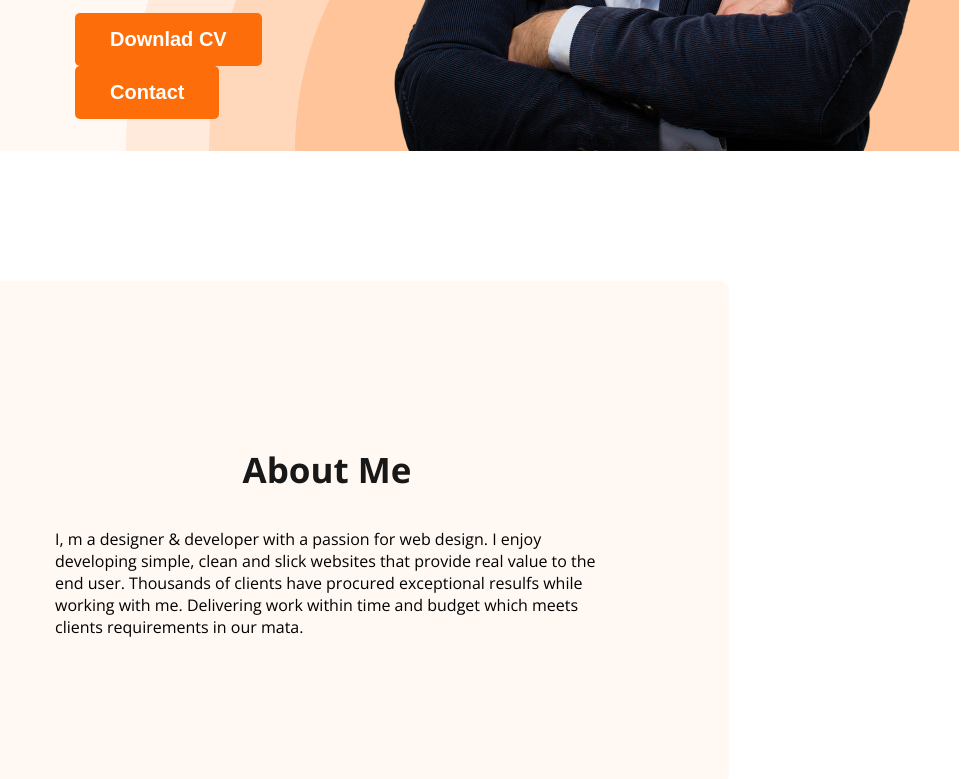
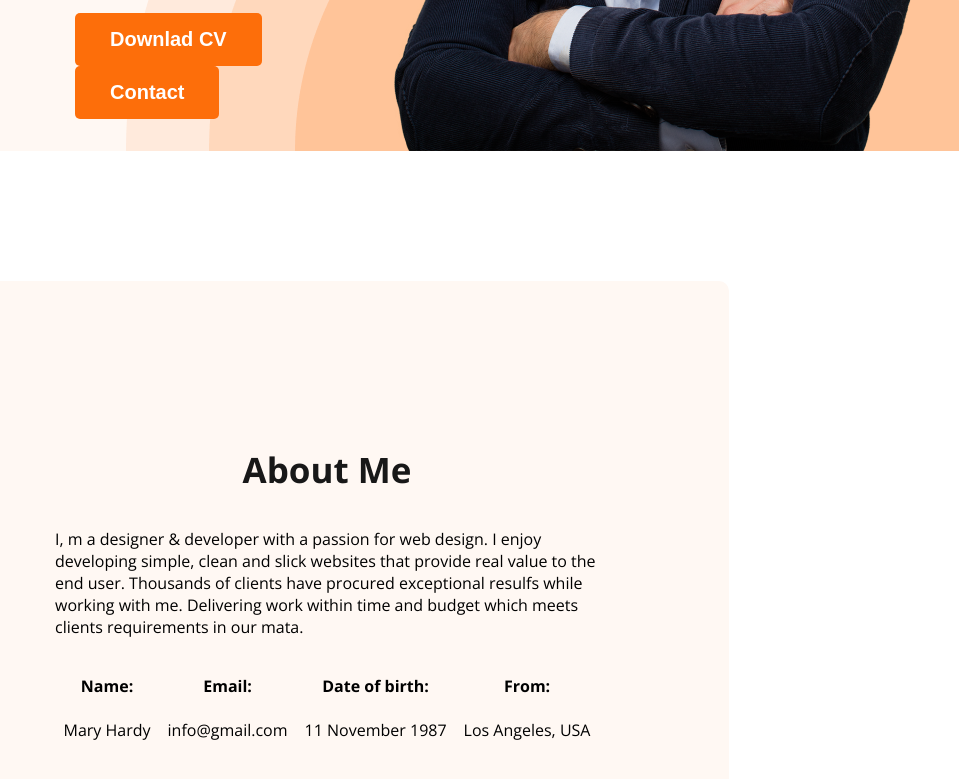
Before and after one commit to mmiskatul/webdeveloper-portfolio, a plain HTML site: page index.html in a window 1280 px wide. Shown: the part 714-1493 px from the top of the page, without its empty margins (313-1280 px from the left). Drawn offline with nearby package versions, Linux system fonts and the light colour scheme.

Commit message:
more info

```diff
--- a/index.html
+++ b/index.html
@@ -39,7 +39,28 @@
             <section class="about">
                 <h3 class="section-title">About Me</h3>
                 <p class="section-decription">I, m a designer & developer with a passion for web design. I enjoy developing simple, clean and slick websites that provide real value to the end user. Thousands of clients have procured exceptional resulfs while working with me. Delivering work within time and budget which meets clients requirements in our mata.</p>
-
+                <div class="about-info-container">
+                    <div class="about-info">
+                        <h4 class="info-titl">Name:
+                            </h4>
+                        <p class="info-description"> Mary Hardy</p>
+                    </div>
+                    <div class="about-info">
+                        <h4 class="info-titl">Email:
+                            </h4>
+                        <p class="info-description">info@gmail.com</p>
+                    </div>
+                    <div class="about-info">
+                        <h4 class="info-titl">Date of birth:
+                            </h4>
+                        <p class="info-description">11 November 1987</p>
+                    </div>
+                    <div class="about-info">
+                        <h4 class="info-titl">From:
+                            </h4>
+                        <p class="info-description">Los Angeles, USA</p>
+                    </div>
+                </div>
             </section>
     </main>
     <footer>
--- a/style/portfolio.css
+++ b/style/portfolio.css
@@ -90,6 +90,10 @@ nav a {
     font-weight: 400;
 }
 /* main section header */
+main {
+
+    margin : 0 auto;
+}
 .about {
     padding: 130px;
     margin: 130px 230px  ;
@@ -103,3 +107,10 @@ nav a {
     font-size: 18px;
 
 }
+.about-info-container {
+    display: flex;
+    justify-content: space-around;
+}
+.about-info {
+    text-align: center;
+}
```
